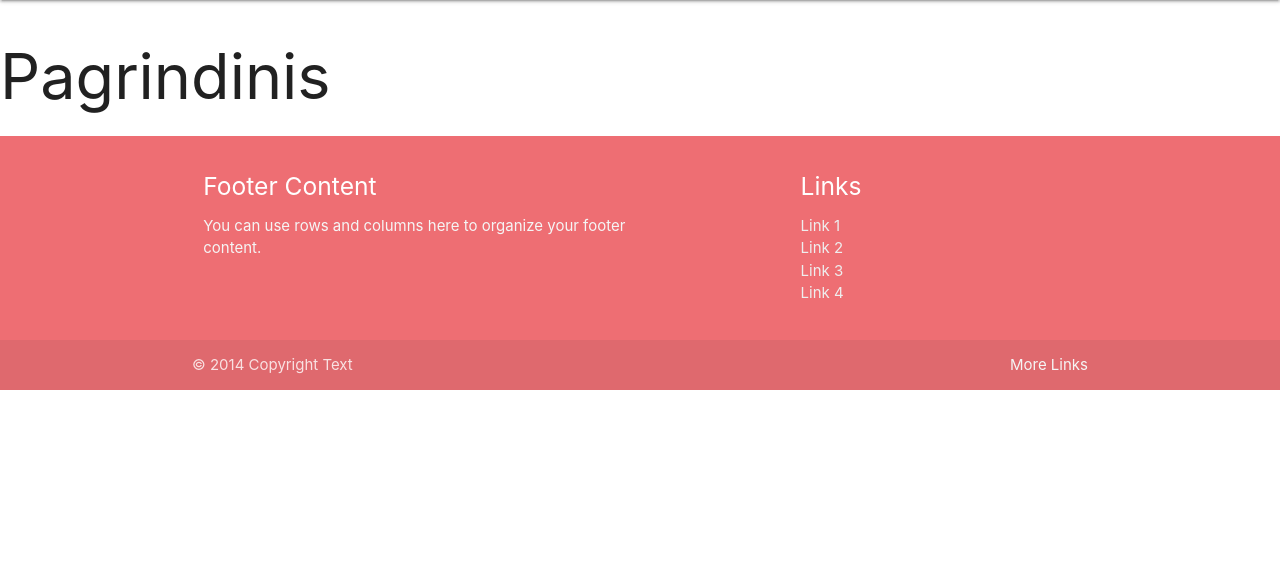
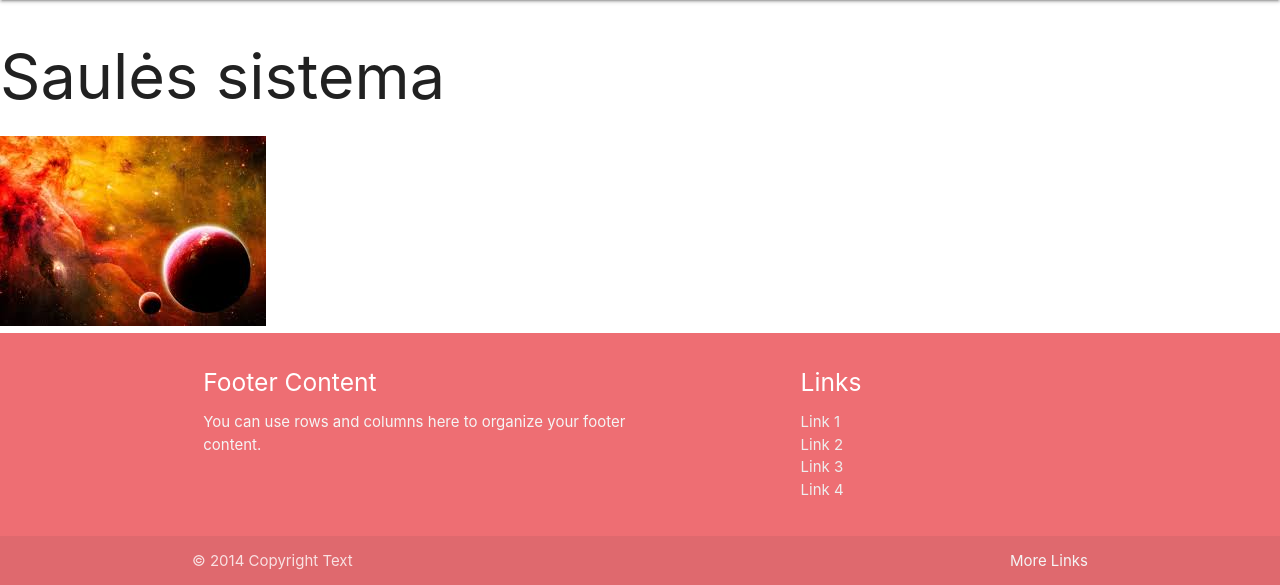
Before and after one commit to aina777/komanda, a PHP site: page / in a window 1280 px wide. Shown: the part 64-649 px from the top of the page. Run offline with PHP 8.4, Linux system fonts and the light colour scheme.

Commit message:
Update index.php

```diff
--- a/index.php
+++ b/index.php
@@ -10,7 +10,9 @@
 
 <?php include "header.php"; ?>
 
-<h1>Pagrindinis</h1>
+<h1>Saulės sistema</h1>
+
+<img src="images/foto1.jpg">
 
 
 
```
